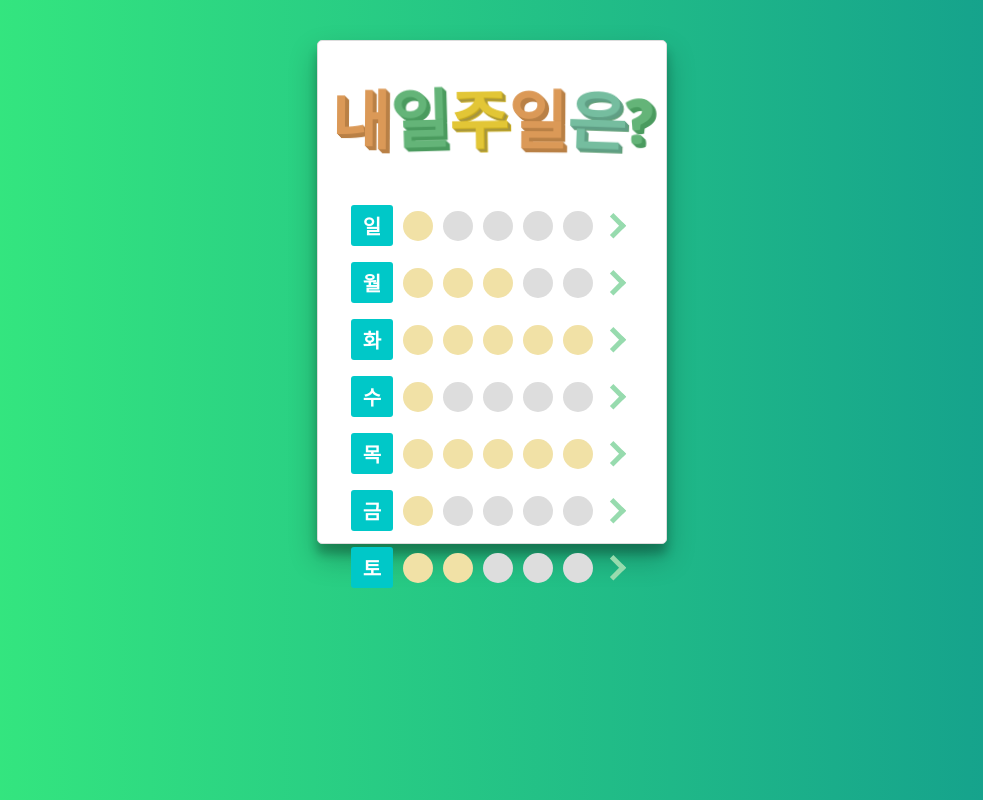
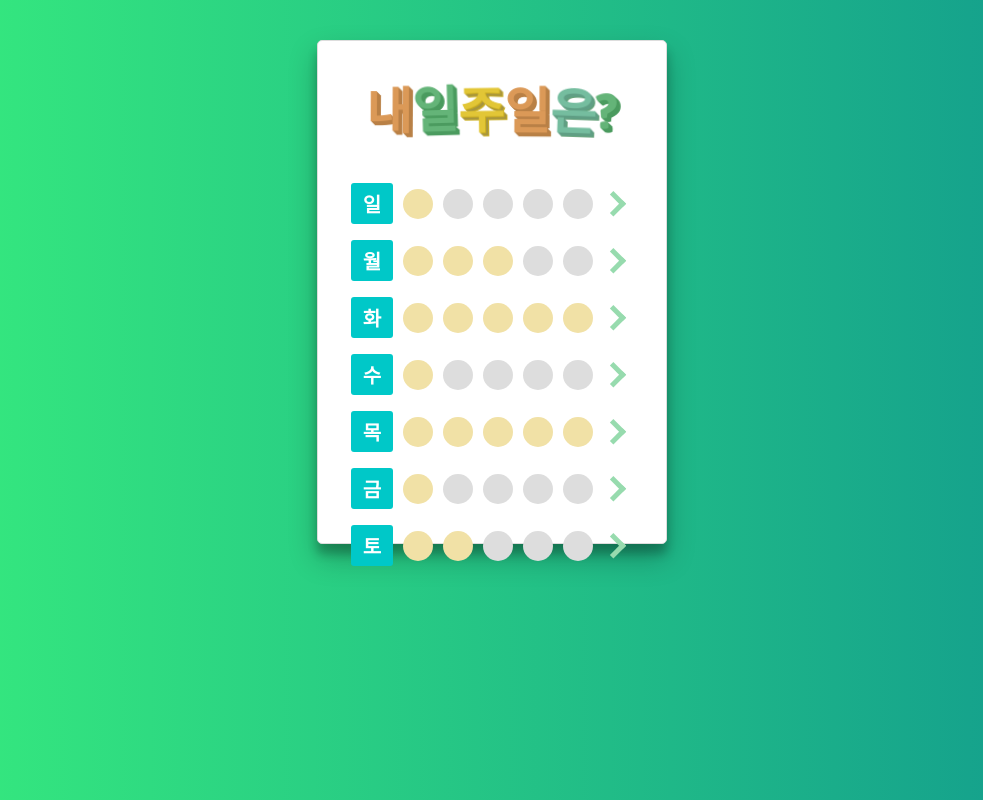
Before and after one commit to constdreamcoder/assignment_my_review, a React (Create React App) app: page / in a window 1280 px wide. Shown: the whole page, without its empty margins (148-1131 px from the left). Built offline with nearby package versions, Linux system fonts and the light colour scheme.

Commit message:
Modify the size of title CSS in Title.css.

```diff
--- a/src/Title.css
+++ b/src/Title.css
@@ -2,7 +2,7 @@
 
 h1 {
   font-size: 5em;
-  font: bold 5vw/1.6 "Signika", sans-serif;
+  font: bold 50px/1.6 "Signika", sans-serif;
   user-select: none;
   margin: 0px 10px 30px 10px;
 }
```
